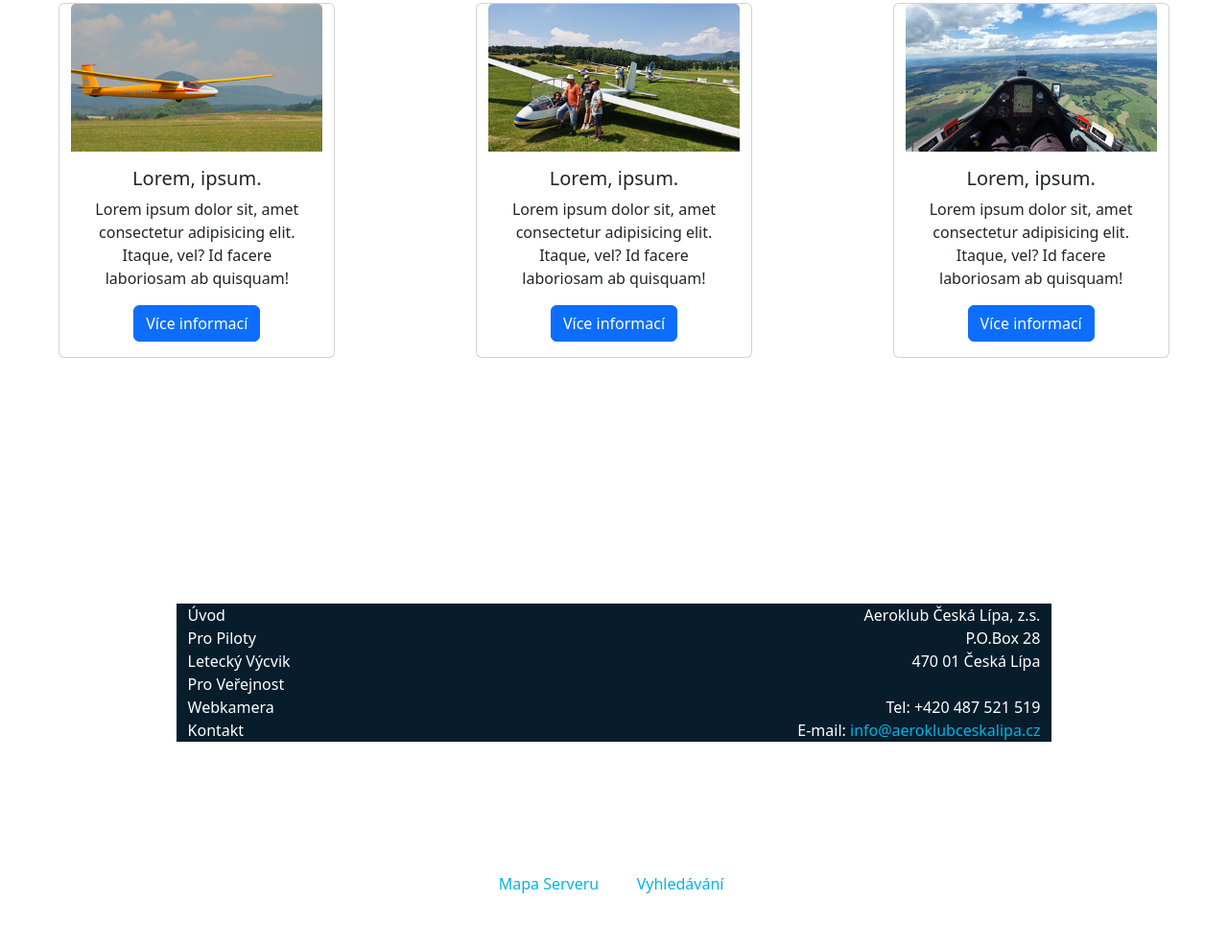
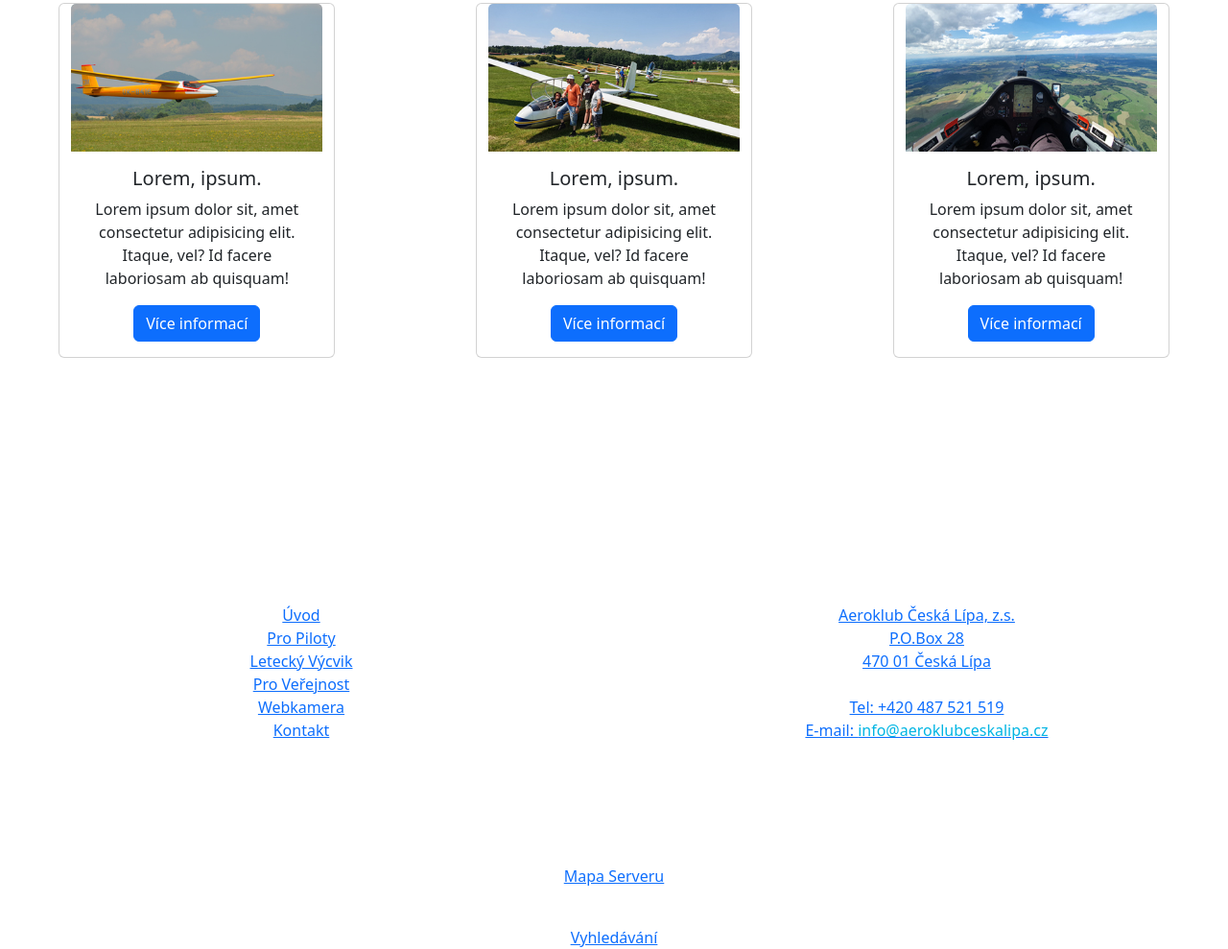
Before and after one commit to PetrVorlos35/Praxe, a plain HTML site: page letadla/index.html in a window 1280 px wide. Shown: the part 1794-2783 px from the top of the page at 96% size. Before the commit the page ends 2751 px from the top, so only its background shows below. Drawn offline with nearby package versions, Linux system fonts and the light colour scheme.

Commit message:
Update style.css

```diff
--- a/letadla/style.css
+++ b/letadla/style.css
@@ -27,48 +27,3 @@ body{
 .velkydiv{
     text-align: center;
 }
-
-.foter1>a{
-    float: left;
-    text-decoration: none;
-    color :white;
-    }
-    .foter2>a{
-        float: right;
-        text-decoration: none;
-        color :white;
-    }
-    .foter1{
-        margin-left: 15%;
-        background-color:#071d2c;
-        color: white;
-        text-decoration: none;
-        color :white;
-    }
-    .foter2{
-        margin-right: 15%;
-        background-color:#071d2c;
-        color: white;
-    }
-    .p-5 >div>div>div>div {
-        margin-top: 10%;
-    }
-
-    .bottom{
-        display: flex;
-        flex-direction: row;
-        margin-left: 40%;
-    }
-    .bottom>div{
-        text-decoration: none;
-        color: white;
-        padding: 1% 1%;
-    }
-
-    .bottom>div>a{
-        color:#01b5e3;
-        text-decoration: none;
-    }
-    .butono{
-        margin-bottom: 20px;
-    }
```
